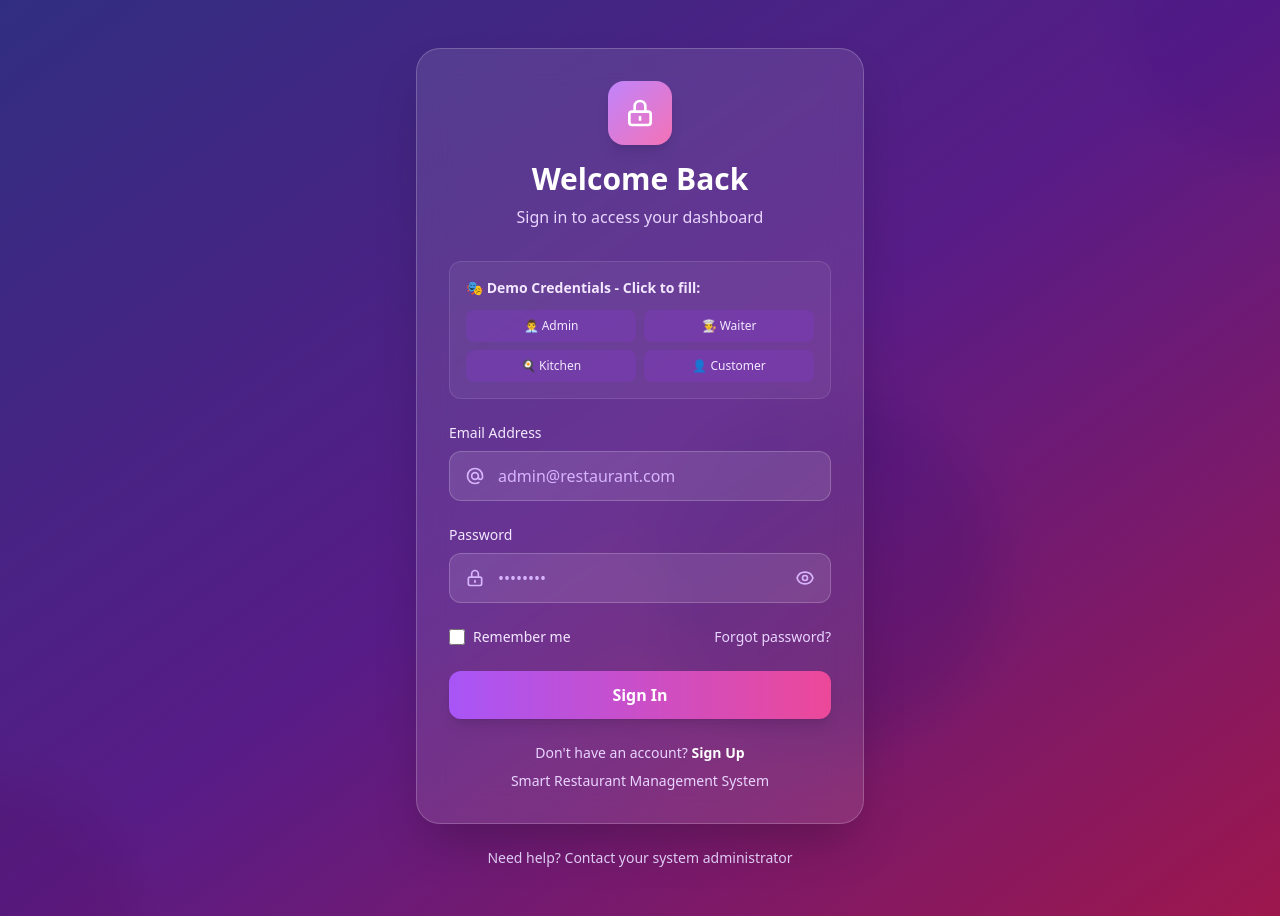
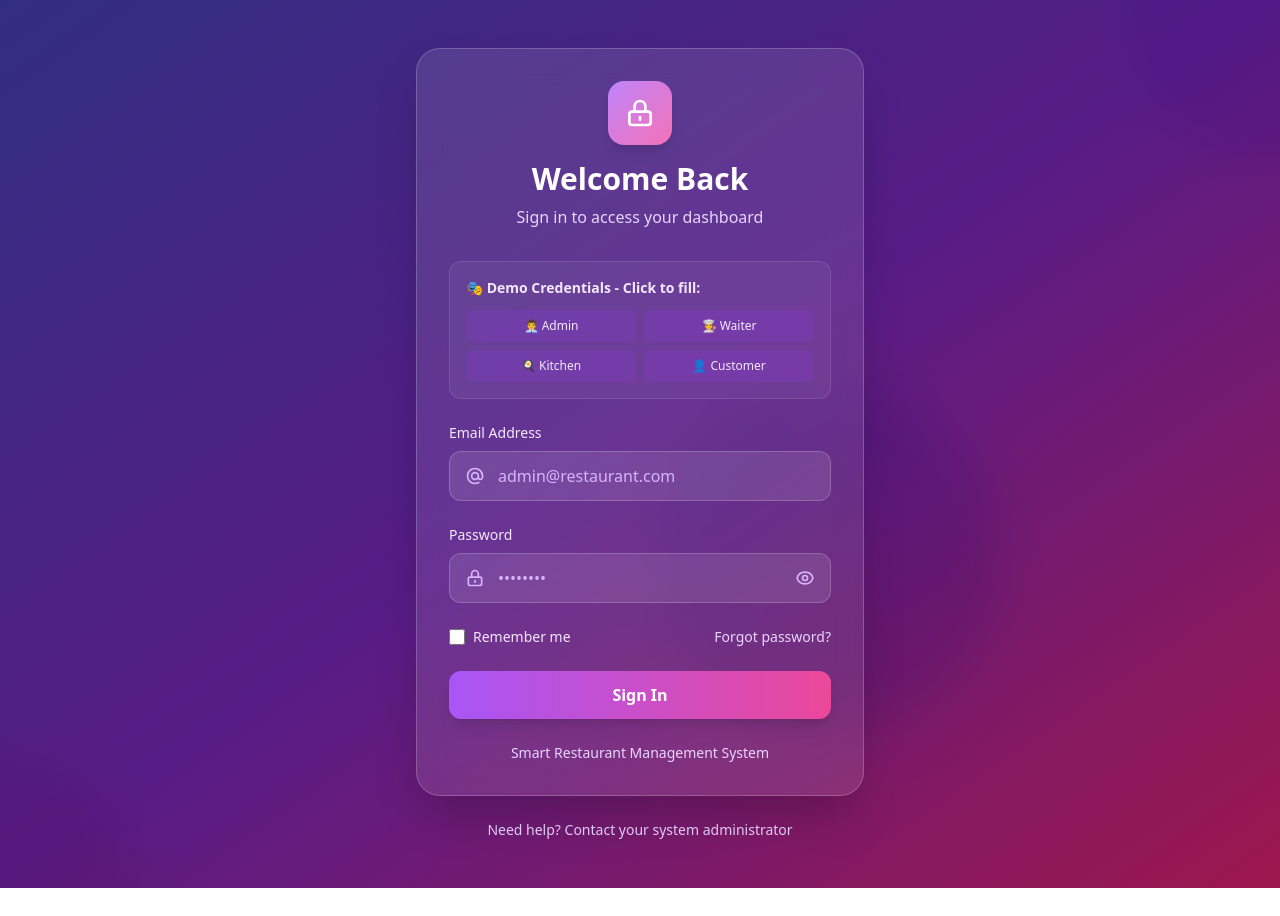
Before and after one commit to eNKay2408/Smart-Restaurant, a React (Vite) app in the folder client/: page / in a window 1280 px wide. After the commit the page ends 888 px from the top, so only its background shows below. Built offline with nearby package versions, Linux system fonts and the light colour scheme; no server answers.

Commit message:
fix: display the Sign up button only in the pop up login page for customer

```diff
--- a/client/src/pages/Login.tsx
+++ b/client/src/pages/Login.tsx
@@ -255,12 +255,6 @@ function Login() {
 
                     {/* Footer */}
                     <div className="mt-6 text-center">
-                        <p className="text-sm text-purple-200 mb-2">
-                            Don't have an account?{' '}
-                            <Link to="/register" className="text-white font-semibold hover:underline">
-                                Sign Up
-                            </Link>
-                        </p>
                         <p className="text-sm text-purple-200">
                             Smart Restaurant Management System
                         </p>
```
